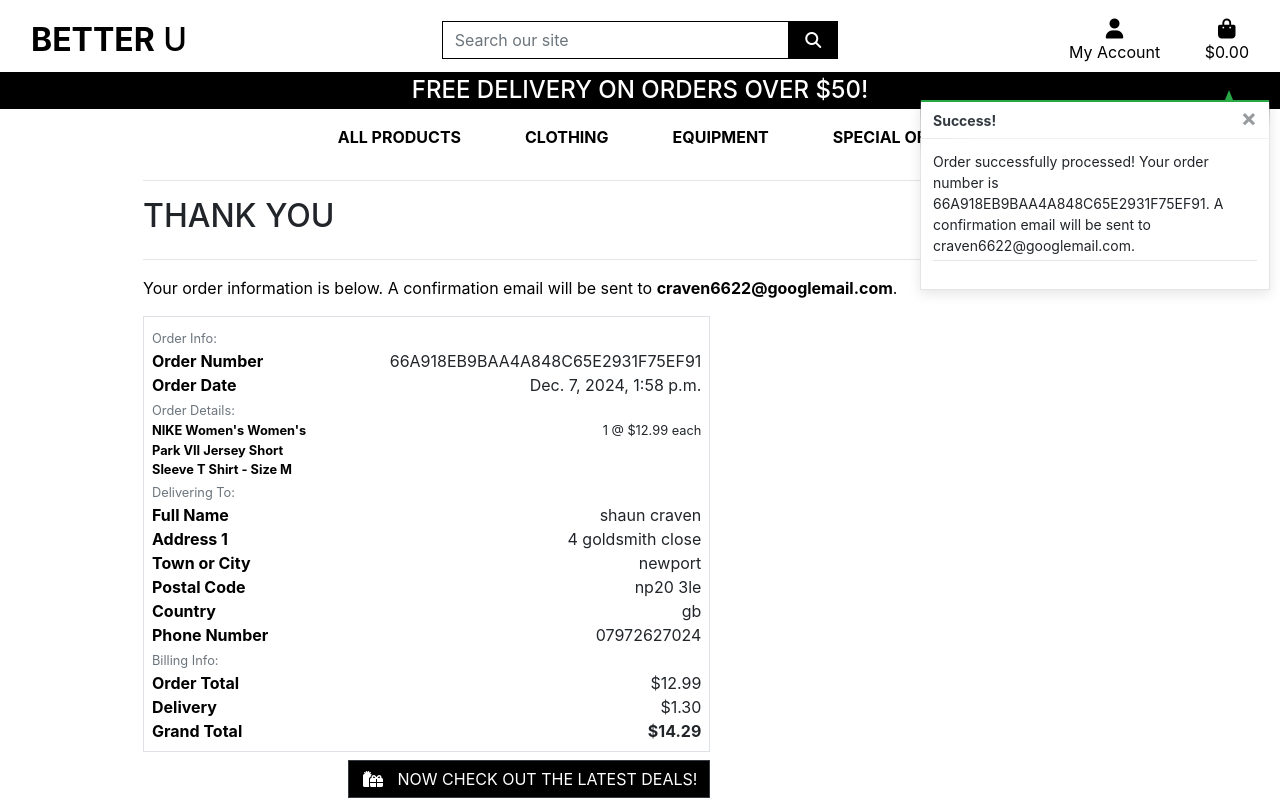
After one commit to shaun6125/ci-milestone-4, a Django app: a page that uses checkout/templates/checkout/checkout_success.html in a window 1280 px wide. The commit adds this page. Run offline with Django 5.2, Linux system fonts and the light colour scheme; data comes from the database, SQL or seed files in the repository; both versions use the stored data as it was after the commit; some libraries are stand-ins or nearby versions.

Commit message:
created and completed webhook handler, webhook, updatedcheckout, created checkout success, updated stripe_elements.js, tested and verified working on stripe.com.

```diff
--- a/checkout/__init__.py
+++ b/checkout/__init__.py
@@ -0,0 +1 @@
+default_app_config = 'checkout.apps.CheckoutConfig'
--- a/checkout/admin.py
+++ b/checkout/admin.py
@@ -12,13 +12,15 @@ class OrderAdmin(admin.ModelAdmin):
 
     readonly_fields = ('order_number', 'date',
                        'delivery_cost', 'order_total',
-                       'grand_total',)
+                       'grand_total', 'original_bag',
+                       'stripe_pid')
 
     fields = ('order_number', 'date', 'full_name',
               'email', 'phone_number', 'country',
               'postcode', 'town_or_city', 'street_address1',
               'street_address2', 'county', 'delivery_cost',
-              'order_total', 'grand_total',)
+              'order_total', 'grand_total','original_bag',
+              'stripe_pid')
 
     list_display = ('order_number', 'date', 'full_name',
                     'order_total', 'delivery_cost',
--- a/checkout/models.py
+++ b/checkout/models.py
@@ -22,6 +22,8 @@ class Order(models.Model):
     delivery_cost = models.DecimalField(max_digits=6, decimal_places=2, null=False, default=0)
     order_total = models.DecimalField(max_digits=10, decimal_places=2, null=False, default=0)
     grand_total = models.DecimalField(max_digits=10, decimal_places=2, null=False, default=0)
+    original_bag = models.TextField(null=False, blank=False, default='')
+    stripe_pid = models.CharField(max_length=254, null=False, blank=False, default='')
 
     def _generate_order_number(self):
         """
@@ -34,7 +36,7 @@ class Order(models.Model):
         Update grand total each time a line item is added,
         accounting for delivery costs.
         """
-        self.order_total = self.lineitems.aggregate(Sum('lineitem_total'))['lineitem_total__sum']
+        self.order_total = self.lineitems.aggregate(Sum('lineitem_total'))['lineitem_total__sum'] or 0
         if self.order_total < settings.FREE_DELIVERY_THRESHOLD:
             self.delivery_cost = self.order_total * settings.STANDARD_DELIVERY_PERCENTAGE / 100
         else:
--- a/checkout/signals.py
+++ b/checkout/signals.py
@@ -11,7 +11,7 @@ def update_on_save(sender, instance, created, **kwargs):
     instance.order.update_total()
 
 @receiver(post_delete, sender=OrderLineItem)
-def update_on_save(sender, instance, **kwargs):
+def update_on_delete(sender, instance, **kwargs):
     """
     Update order total on lineitem delete
     """
--- a/checkout/static/checkout/css/checkout.css
+++ b/checkout/static/checkout/css/checkout.css
@@ -1,6 +1,5 @@
 .StripeElement,
 .stripe-style-input {
-
   box-sizing: border-box;
   height: 40px;
   padding: 10px 12px;
@@ -36,3 +35,22 @@
     color: #000;
     border: 1px solid #000;
 }
+
+#loading-overlay {
+	display: none;
+	position: fixed;
+    top: 0;
+    left: 0;
+    width: 100%;
+    height: 100%;
+    background: rgba(23, 162, 184, .85);
+    z-index: 9999;
+}
+
+.loading-spinner {
+	display: flex;
+    align-items: center;
+    justify-content: center;
+    margin: 0;
+    height: 100%;
+}
--- /dev/null
+++ b/checkout/templates/checkout/checkout_success.html
@@ -0,0 +1,205 @@
+{% extends "base.html" %}
+{% load static %}
+
+{% block extra_css %}
+    <link rel="stylesheet" href="{% static 'checkout/css/checkout.css' %}">
+{% endblock %}
+
+{% block page_header %}
+    <div class="container header-container">
+        <div class="row">
+            <div class="col"></div>
+        </div>
+    </div>
+{% endblock %}
+
+{% block content %}
+    <div class="overlay"></div>
+    <div class="container">
+        <div class="row">
+            <div class="col">
+                <hr>
+                <h2 class="logo-font mb-4">Thank You</h2>
+                <hr>
+                <p class="text-black">Your order information is below. A confirmation email will be sent to <strong>{{ order.email }}</strong>.</p>
+            </div>
+        </div>
+
+        <div class="row">
+            <div class="col-12 col-lg-7">
+                <div class="order-confirmation-wrapper p-2 border">
+                    <div class="row">
+                        <div class="col">
+                            <small class="text-muted">Order Info:</small>
+                        </div>
+                    </div>
+
+                    <div class="row">
+                        <div class="col-12 col-md-4">
+                            <p class="mb-0 text-black font-weight-bold">Order Number</p>
+                        </div>
+                        <div class="col-12 col-md-8 text-md-right">
+                            <p class="mb-0">{{ order.order_number }}</p>
+                        </div>
+                    </div>
+
+                    <div class="row">
+                        <div class="col-12 col-md-4">
+                            <p class="mb-0 text-black font-weight-bold">Order Date</p>
+                        </div>
+                        <div class="col-12 col-md-8 text-md-right">
+                            <p class="mb-0">{{ order.date }}</p>
+                        </div>
+                    </div>
+
+                    <div class="row">
+                        <div class="col">
+                            <small class="text-muted">Order Details:</small>
+                        </div>
+                    </div>
+
+                    {% for item in order.lineitems.all %}
+                    <div class="row">
+                        <div class="col-12 col-md-4">
+                            <p class="small mb-0 text-black font-weight-bold">
+                                {{ item.product.name }}{% if item.product_size %} - Size {{ item.product_size|upper }}{% endif %}
+                            </p>
+                        </div>
+                        <div class="col-12 col-md-8 text-md-right">
+                            <p class="small mb-0">{{ item.quantity }} @ ${{ item.product.price }} each</p>
+                        </div>
+                    </div>
+                    {% endfor %}
+
+                    <div class="row">
+                        <div class="col">
+                            <small class="text-muted">Delivering To:</small>
+                        </div>
+                    </div>
+
+                    <div class="row">
+                        <div class="col-12 col-md-4">
+                            <p class="mb-0 text-black font-weight-bold">Full Name</p>
+                        </div>
+                        <div class="col-12 col-md-8 text-md-right">
+                            <p class="mb-0">{{ order.full_name }}</p>
+                        </div>
+                    </div>
+
+                    <div class="row">
+                        <div class="col-12 col-md-4">
+                            <p class="mb-0 text-black font-weight-bold">Address 1</p>
+                        </div>
+                        <div class="col-12 col-md-8 text-md-right">
+                            <p class="mb-0">{{ order.street_address1 }}</p>
+                        </div>
+                    </div>
+
+                    {% if order.street_address2 %}
+                    <div class="row">
+                        <div class="col-12 col-md-4">
+                            <p class="mb-0 text-black font-weight-bold">Address 2</p>
+                        </div>
+                        <div class="col-12 col-md-8 text-md-right">
+                            <p class="mb-0">{{ order.street_address2 }}</p>
+                        </div>
+                    </div>
+                    {% endif %}
+
+                    {% if order.county %}
+                    <div class="row">
+                        <div class="col-12 col-md-4">
+                            <p class="mb-0 text-black font-weight-bold">County</p>
+                        </div>
+                        <div class="col-12 col-md-8 text-md-right">
+                            <p class="mb-0">{{ order.county }}</p>
+                        </div>
+                    </div>
+                    {% endif %}
+
+                    <div class="row">
+                        <div class="col-12 col-md-4">
+                            <p class="mb-0 text-black font-weight-bold">Town or City</p>
+                        </div>
+                        <div class="col-12 col-md-8 text-md-right">
+                            <p class="mb-0">{{ order.town_or_city }}</p>
+                        </div>
+                    </div>
+
+                    {% if order.postcode %}
+                    <div class="row">
+                        <div class="col-12 col-md-4">
+                            <p class="mb-0 text-black font-weight-bold">Postal Code</p>
+                        </div>
+                        <div class="col-12 col-md-8 text-md-right">
+                            <p class="mb-0">{{ order.postcode }}</p>
+                        </div>
+                    </div>
+                    {% endif %}
+
+                    <div class="row">
+                        <div class="col-12 col-md-4">
+                            <p class="mb-0 text-black font-weight-bold">Country</p>
+                        </div>
+                        <div class="col-12 col-md-8 text-md-right">
+                            <p class="mb-0">{{ order.country }}</p>
+                        </div>
+                    </div>
+
+                    <div class="row">
+                        <div class="col-12 col-md-4">
+                            <p class="mb-0 text-black font-weight-bold">Phone Number</p>
+                        </div>
+                        <div class="col-12 col-md-8 text-md-right">
+                            <p class="mb-0">{{ order.phone_number }}</p>
+                        </div>
+                    </div>
+
+                    <div class="row">
+                        <div class="col">
+                            <small class="text-muted">Billing Info:</small>
+                        </div>
+                    </div>
+
+                    <div class="row">
+                        <div class="col-12 col-md-4">
+                            <p class="mb-0 text-black font-weight-bold">Order Total</p>
+                        </div>
+                        <div class="col-12 col-md-8 text-md-right">
+                            <p class="mb-0">${{ order.order_total | floatformat:2 }}</p>
+                        </div>
+                    </div>
+
+                    <div class="row">
+                        <div class="col-12 col-md-4">
+                            <p class="mb-0 text-black font-weight-bold">Delivery</p>
+                        </div>
+                        <div class="col-12 col-md-8 text-md-right">
+                            <p class="mb-0">${{ order.delivery_cost | floatformat:2 }}</p>
+                        </div>
+                    </div>
+
+                    <div class="row">
+                        <div class="col-12 col-md-4">
+                            <p class="mb-0 text-black font-weight-bold">Grand Total</p>
+                        </div>
+                        <div class="col-12 col-md-8 text-md-right">
+                            <p class="mb-0"><strong>${{ order.grand_total | floatformat:2 }}</strong></p>
+                        </div>
+                    </div>
+                </div>
+            </div>
+        </div>
+
+        <div class="row">
+            <div class="col-12 col-lg-7 text-right">
+                <a href="{% url 'products' %}?category=new_arrivals,deals,clearance" class="btn btn-dark rounded-0 my-2">
+                    <span class="icon mr-2">
+                        <i class="fas fa-gifts"></i>
+                    </span>
+                    <span class="text-uppercase">Now check out the latest deals!</span>
+                </a>
+            </div>
+        </div>
+    </div>
+{% endblock %}
--- a/checkout/urls.py
+++ b/checkout/urls.py
@@ -1,6 +1,10 @@
 from django.urls import path
 from . import views
+from .webhooks import webhook
 
 urlpatterns = [
-    path('', views.checkout, name='checkout')
+    path('', views.checkout, name='checkout'),
+    path('checkout_success/<order_number>', views.checkout_success, name='checkout_success'),
+    path('cache_checkout_data/', views.cache_checkout_data, name='cache_checkout_data'),
+    path('wh/', webhook, name='webhook'),
 ]
--- a/checkout/views.py
+++ b/checkout/views.py
@@ -1,39 +1,159 @@
-from django.shortcuts import render, redirect, reverse
+from django.shortcuts import render, redirect, reverse, get_object_or_404, HttpResponse
+from django.views.decorators.http import require_POST
 from django.contrib import messages
 from django.conf import settings
 
 from .forms import OrderForm
+from .models import Order, OrderLineItem
+from products.models import Product
 from bag.contexts import bag_contents
 
 import stripe
+import json
+
+@require_POST
+def cache_checkout_data(request):
+    try:
+        client_secret = request.POST.get('client_secret')
+        if client_secret:  # Check if client_secret exists
+            pid = client_secret.split('_secret')[0]
+            stripe.api_key = settings.STRIPE_SECRET_KEY
+            metadata = {
+                'bag': json.dumps(request.session.get('bag', {})),
+                'save_info': request.POST.get('save_info', False),
+                'username': request.user.username if request.user.is_authenticated else 'Guest',
+            }
+            stripe.PaymentIntent.modify(pid, metadata=metadata)
+            return HttpResponse(status=200)
+        else:
+            messages.error(request, 'Client secret is missing. Please try again.')
+            return HttpResponse(status=400)
+    except Exception as e:
+        messages.error(request, 'Sorry, your payment cannot be processed right now. Please try again later.')
+        return HttpResponse(content=str(e), status=400)
 
 
 def checkout(request):
     stripe_public_key = settings.STRIPE_PUBLIC_KEY
     stripe_secret_key = settings.STRIPE_SECRET_KEY
 
-def checkout(request):
-    bag = request.session.get('bag', {})
-    if not bag:
-        messages.error(request, "There's nothing in your bag at the moment")
-        return redirect(reverse('products'))
+    intent = None  # Initialize 'intent' to handle both POST and GET requests
 
-    current_bag = bag_contents(request)
-    total = current_bag['grand_total']
-    stripe_total = round(total * 100)
-    stripe.api_key = settings.STRIPE_SECRET_KEY
-    intent = stripe.PaymentIntent.create(
-        amount=stripe_total,
-        currency=settings.STRIPE_CURRENCY,
-    )
+    if request.method == 'POST':
+        bag = request.session.get('bag', {})
 
-    order_form = OrderForm()
+        form_data = {
+            'full_name': request.POST['full_name'],
+            'email': request.POST['email'],
+            'phone_number': request.POST['phone_number'],
+            'country': request.POST['country'],
+            'postcode': request.POST['postcode'],
+            'town_or_city': request.POST['town_or_city'],
+            'street_address1': request.POST['street_address1'],
+            'street_address2': request.POST['street_address2'],
+            'county': request.POST['county'],
+        }
+        order_form = OrderForm(form_data)
+
+        if order_form.is_valid():
+            order = order_form.save(commit=False)
+            client_secret = request.POST.get('client_secret')
+
+            if client_secret:  # Ensure client_secret is present
+                pid = client_secret.split('_secret')[0]
+                order.stripe_pid = pid
+                order.original_bag = json.dumps(bag)
+                order.save()
+
+                # Process order line items
+                for item_id, item_data in bag.items():
+                    try:
+                        product = Product.objects.get(id=item_id)
+                        if isinstance(item_data, int):  # Regular product
+                            order_line_item = OrderLineItem(
+                                order=order,
+                                product=product,
+                                quantity=item_data,
+                            )
+                            order_line_item.save()
+                        else:  # Product with sizes
+                            for size, quantity in item_data['items_by_size'].items():
+                                order_line_item = OrderLineItem(
+                                    order=order,
+                                    product=product,
+                                    quantity=quantity,
+                                    product_size=size,
+                                )
+                                order_line_item.save()
+                    except Product.DoesNotExist:
+                        messages.error(request, "One of the products in your bag wasn't found in our database. Please call us for assistance!")
+                        order.delete()
+                        return redirect(reverse('view_bag'))
+
+                request.session['save_info'] = 'save-info' in request.POST
+                return redirect(reverse('checkout_success', args=[order.order_number]))
+            else:
+                messages.error(request, 'Client secret is missing. Please try again.')
+        else:
+            messages.error(request, 'There was an error with your form. Please double-check your information.')
+    else:
+        # Handling GET request to display the checkout form and create payment intent
+        bag = request.session.get('bag', {})
+        if not bag:
+            messages.error(request, "There's nothing in your bag at the moment")
+            return redirect(reverse('products'))
+
+        current_bag = bag_contents(request)
+        total = current_bag['grand_total']
+        stripe_total = round(total * 100)
+        stripe.api_key = stripe_secret_key
+
+        try:
+            # Create a PaymentIntent and handle any errors
+            intent = stripe.PaymentIntent.create(
+                amount=stripe_total,
+                currency=settings.STRIPE_CURRENCY,
+            )
+        except stripe.error.StripeError as e:
+            messages.error(request, "There was an issue with processing the payment. Please try again later.")
+            return redirect(reverse('view_bag'))  # Redirect if Stripe call fails
+
+        if not intent:
+            messages.error(request, "Failed to create a payment intent.")
+            return redirect(reverse('view_bag'))
+
+        order_form = OrderForm()
+
+    if not stripe_public_key:
+        messages.warning(request, 'Stripe public key is missing. Did you forget to set it in your environment?')
 
     template = 'checkout/checkout.html'
     context = {
         'order_form': order_form,
-        'stripe_public_key': 'pk_test_51QS4VjL0mYyY9j8i7IlUluzDcZrsIv7rD4F4cZO9zCiRHfCpusU4YPA8L3neBEgH0Iy6DnjMvZjJ0Jh2cuPeS95600SxAwh7WV',
-        'client_secret': 'test client secret',
+        'stripe_public_key': stripe_public_key,  # Use the public key from settings
+        'client_secret': intent.client_secret if intent else '',  # Ensure 'client_secret' is set only if intent is valid
     }
 
     return render(request, template, context)
+
+
+
+def checkout_success(request, order_number):
+    """
+    Handle successful checkouts
+    """
+    save_info = request.session.get('save_info')
+    order = get_object_or_404(Order, order_number=order_number)
+    messages.success(request, f'Order successfully processed! \
+        Your order number is {order_number}. A confirmation \
+        email will be sent to {order.email}.')
+
+    if 'bag' in request.session:
+        del request.session['bag']
+
+    template = 'checkout/checkout_success.html'
+    context = {
+        'order': order,
+    }
+
+    return render(request, template, context)
--- a/manage.py
+++ b/manage.py
@@ -1,7 +1,11 @@
 #!/usr/bin/env python
 """Django's command-line utility for administrative tasks."""
+from dotenv import load_dotenv
 import os
 import sys
+
+
+load_dotenv()
 
 
 def main():
```
Also changed, not shown: better_u/settings.py (+4 -3 lines), checkout/static/checkout/js/stripe_elements.js (+76 -9 lines), checkout/templates/checkout/checkout.html (+11 -2 lines), checkout/webhook_handler.py (added, +123 -0 lines), checkout/webhooks.py (added, +54 -0 lines), checkout/migrations/0002_order_original_bag_order_stripe_pid.py (added), db.sqlite3. Lines whose indentation alone changed are shown as unchanged.
